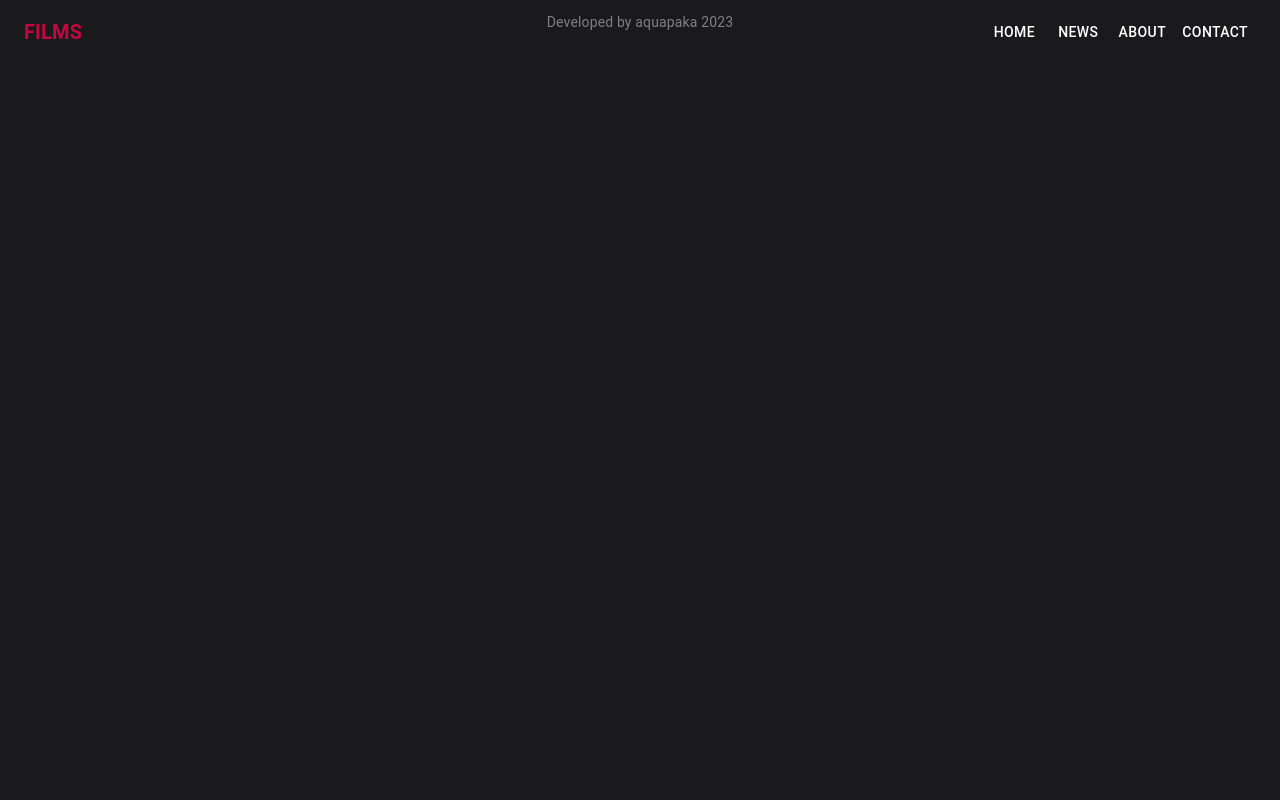
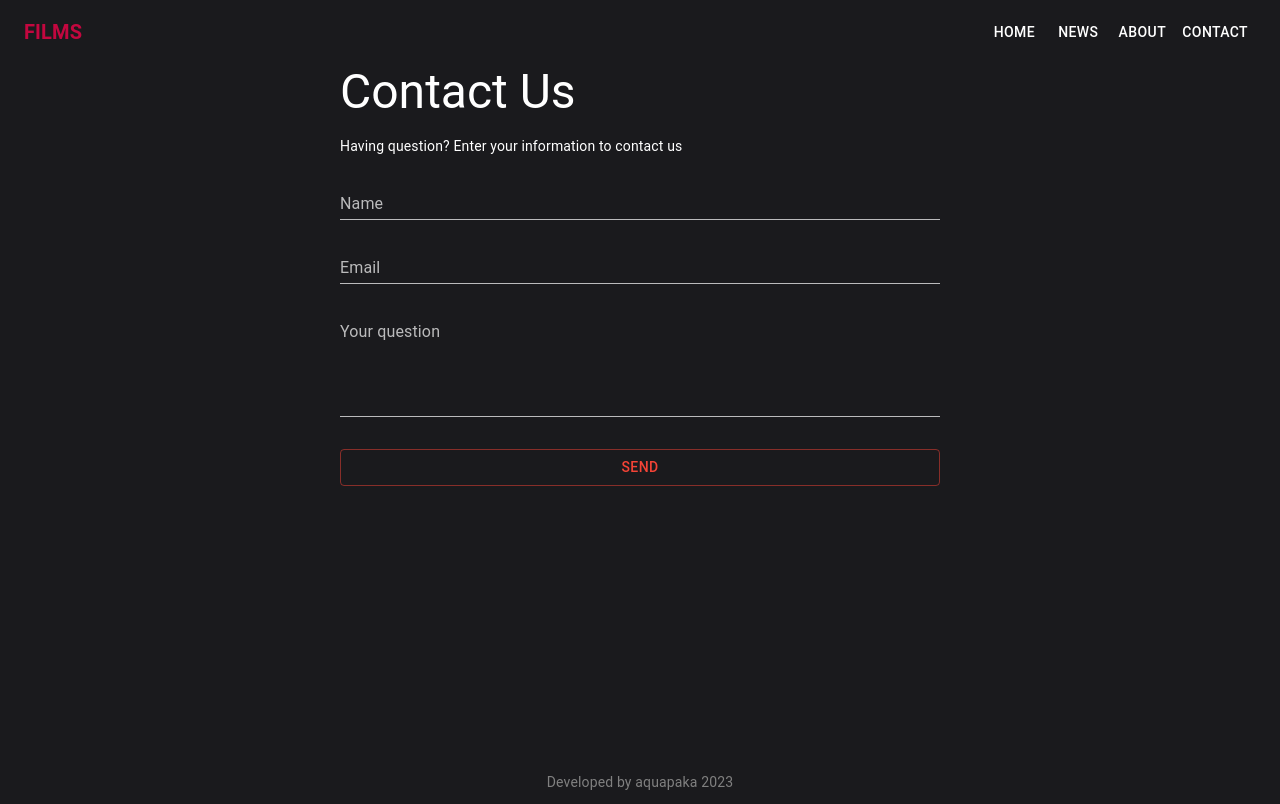
Before and after one commit to aquapaka/fer201m-react, a React (Create React App) app in the folder lab-films-ts/: page /contact in a window 1280 px wide. Built offline with nearby package versions, Linux system fonts and the light colour scheme.

Commit message:
Add contact page

```diff
--- a/lab-films-ts/src/App.tsx
+++ b/lab-films-ts/src/App.tsx
@@ -4,6 +4,7 @@ import Footer from './components/Footer';
 import NavBar from './components/NavBar';
 import FilmDetailPage from './pages/FilmDetailPage';
 import HomePage from './pages/HomePage';
+import ContactPage from './pages/ContactPage';
 
 function App() {
   return (
@@ -12,6 +13,7 @@ function App() {
       <Routes>
         <Route path='/' element={<HomePage />} />
         <Route path='/details/:id' element={<FilmDetailPage />} />
+        <Route path='/contact' element={<ContactPage />} />
       </Routes>
       <Footer />
     </Box>
--- a/lab-films-ts/src/index.tsx
+++ b/lab-films-ts/src/index.tsx
@@ -2,19 +2,28 @@ import React from 'react';
 import ReactDOM from 'react-dom/client';
 import App from './App';
 import reportWebVitals from './reportWebVitals';
-import { CssBaseline } from '@mui/material';
+import { CssBaseline, ThemeProvider, createTheme } from '@mui/material';
 import { BrowserRouter } from 'react-router-dom';
 import './index.css';
 
 const root = ReactDOM.createRoot(
   document.getElementById('root') as HTMLElement
 );
+
+const darkTheme = createTheme({
+  palette: {
+    mode: 'dark',
+  }
+})
+
 root.render(
   <React.StrictMode>
-    <CssBaseline />
-    <BrowserRouter>
-      <App />
-    </BrowserRouter>
+    <ThemeProvider theme={darkTheme}>
+      <CssBaseline />
+      <BrowserRouter>
+        <App />
+      </BrowserRouter>
+    </ThemeProvider>
   </React.StrictMode>
 );
 
--- /dev/null
+++ b/lab-films-ts/src/pages/ContactPage.tsx
@@ -0,0 +1,18 @@
+import { Box, Button, Container, TextField, Typography } from "@mui/material";
+
+export default function ContactPage() {
+    return (
+        <Container>
+            <Box minHeight={'95vh'} pt={8} mx={'auto'} maxWidth={'sm'}>
+                <form>
+                    <Typography variant="h3">Contact Us</Typography>
+                    <Typography mt={2} variant="body2">Having question? Enter your information to contact us</Typography>
+                    <TextField sx={{ mt: 2 }} id="standard-basic" fullWidth label="Name" variant="standard" />
+                    <TextField sx={{ mt: 2 }} id="standard-basic" fullWidth label="Email" variant="standard" />
+                    <TextField sx={{ mt: 2 }} id="standard-basic" fullWidth label="Your question" variant="standard" multiline rows={4} />
+                    <Button color='error' sx={{ mt: 4 }} fullWidth variant="outlined">Send</Button>
+                </form>
+            </Box>
+        </Container>
+    )
+}
```
Also changed, not shown: 1 other file (tests, documents, lock files or other folders).
